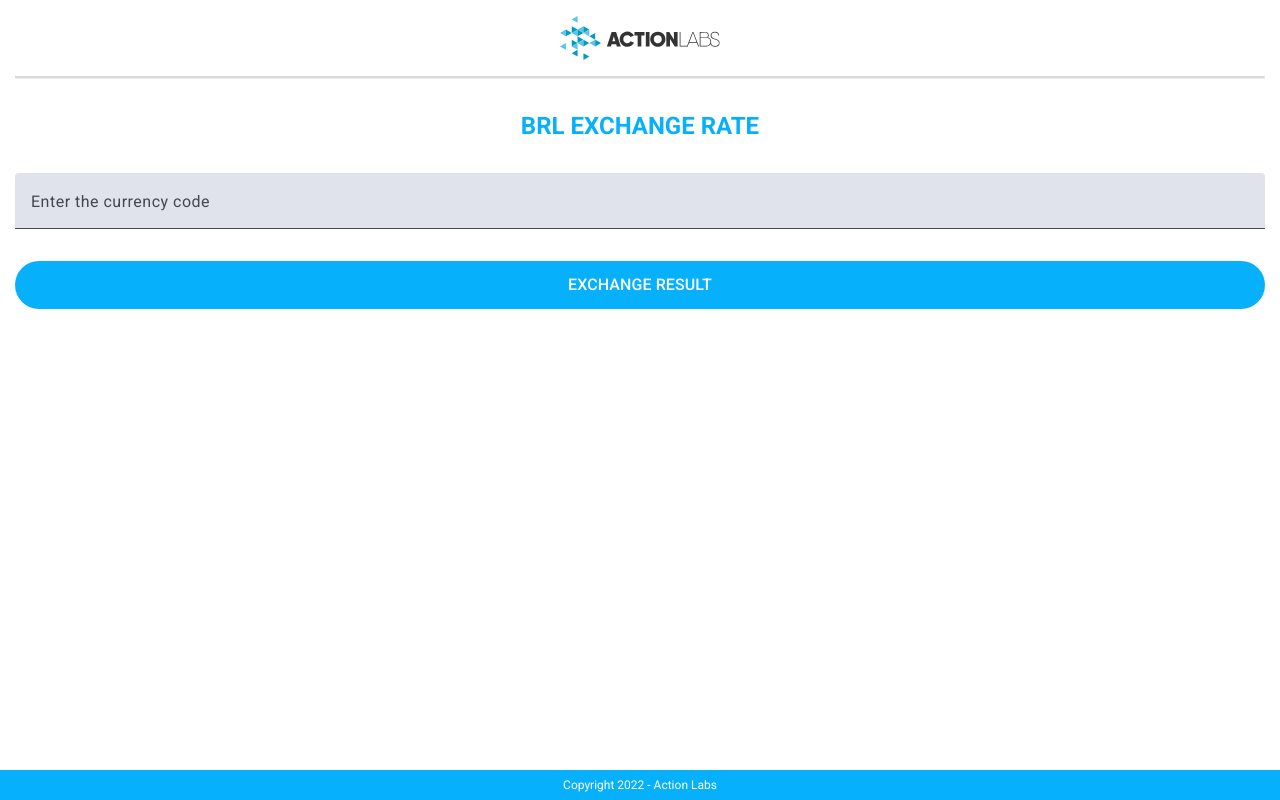
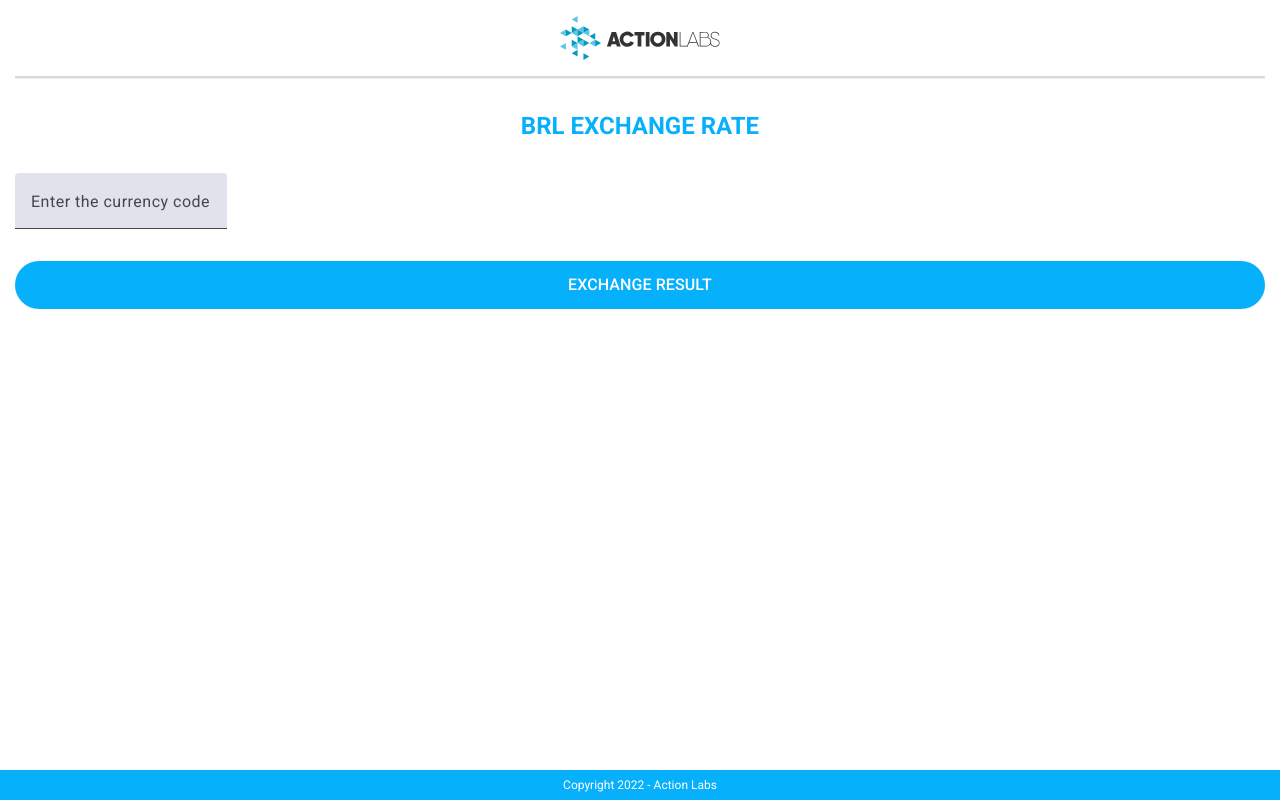
Before and after one commit to Bahiavs/brl-exchange-rate, an Angular app: page / in a window 1280 px wide. Built offline with nearby package versions, Linux system fonts and the light colour scheme.

Commit message:
feat: refactor currency input component and update app layout

```diff
--- a/src/app/app.css
+++ b/src/app/app.css
@@ -38,12 +38,6 @@
     font-size: 1.5rem;
     line-height: 1.25em;
     color: #07B0FB;
-}
-
-#currency-input {
-    /* Make the content bellow disappear */
-    /* .mat-mdc-form-field-subscript-wrapper, .mat-mdc-form-field-bottom-align::before */
-    margin-bottom: -20px;
 }
 
 #result-button {
--- a/src/app/app.html
+++ b/src/app/app.html
@@ -6,10 +6,7 @@
     BRL EXCHANGE RATE
 </div>
 
-<mat-form-field id="currency-input">
-    <mat-label>Enter the currency code</mat-label>
-    <input matInput [formControl]="currencyCtrl">
-</mat-form-field>
+<app-input [formCtrl]="currencyCtrl" label="Enter the currency code"/>
 
 <button (click)="getCurrent()" id="result-button" matButton="filled">
     EXCHANGE RESULT
--- a/src/app/app.ts
+++ b/src/app/app.ts
@@ -2,15 +2,15 @@ import { Component, computed, inject, OnDestroy, OnInit, signal } from '@angular
 import { CurrencyPipe, DatePipe } from '@angular/common';
 import { MatButtonModule } from '@angular/material/button';
 import { MatIconModule } from '@angular/material/icon';
-import { MatInputModule } from '@angular/material/input';
-import { CurrentExchangeRateDTO, DailyExchangeRateDTO, ExchangeRateService } from './services/exchange-rate.service';
+import { CurrentExchangeRateDTO, ExchangeRateService } from './services/exchange-rate.service';
 import { FormControl, ReactiveFormsModule } from '@angular/forms';
 import { Subscription } from 'rxjs';
 import { Loader } from "./components/loader/loader";
+import { Input } from "./components/input/input";
 
 @Component({
   selector: 'app-root',
-  imports: [MatInputModule, MatButtonModule, MatIconModule, ReactiveFormsModule, CurrencyPipe, DatePipe, Loader],
+  imports: [MatButtonModule, MatIconModule, ReactiveFormsModule, CurrencyPipe, DatePipe, Loader, Input],
   templateUrl: 'app.html',
   styleUrl: 'app.css',
 })
--- /dev/null
+++ b/src/app/components/input/input.ts
@@ -0,0 +1,24 @@
+import { Component, ViewEncapsulation, input } from '@angular/core';
+import { FormControl, ReactiveFormsModule } from '@angular/forms';
+import { MatInputModule } from '@angular/material/input';
+
+@Component({
+    selector: 'app-input',
+    imports: [MatInputModule, ReactiveFormsModule],
+    template: `
+        <mat-form-field>
+            <mat-label>{{label()}}</mat-label>
+            <input matInput [formControl]="formCtrl()">
+        </mat-form-field>
+    `,
+    styles: [`
+        .mat-mdc-form-field-subscript-wrapper, .mat-mdc-form-field-bottom-align::before {
+            height: 0;
+        }
+    `],
+    encapsulation: ViewEncapsulation.None,
+})
+export class Input {
+    readonly formCtrl = input.required<FormControl<string | null>>()
+    readonly label = input<string>('')
+}
```
